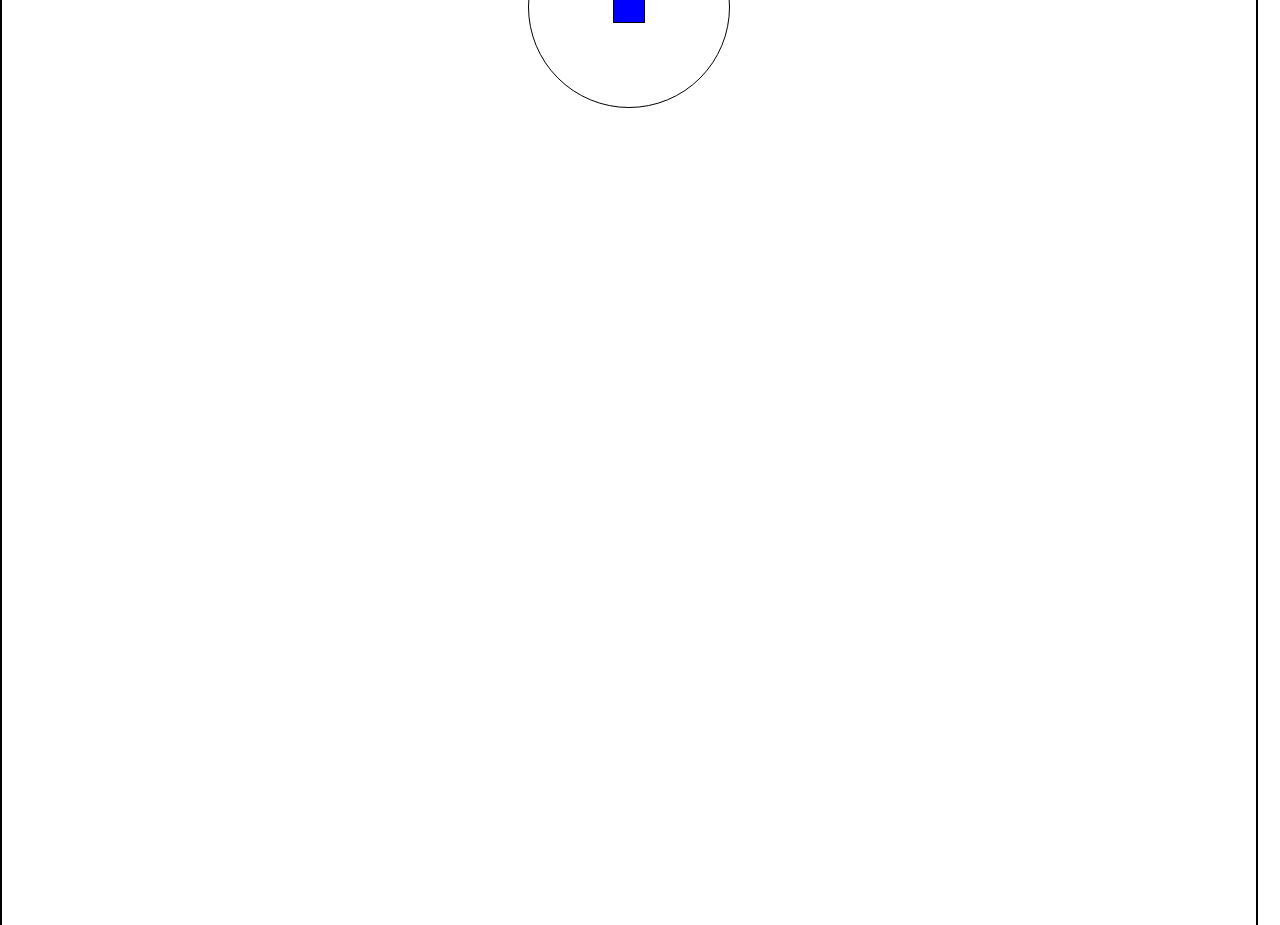
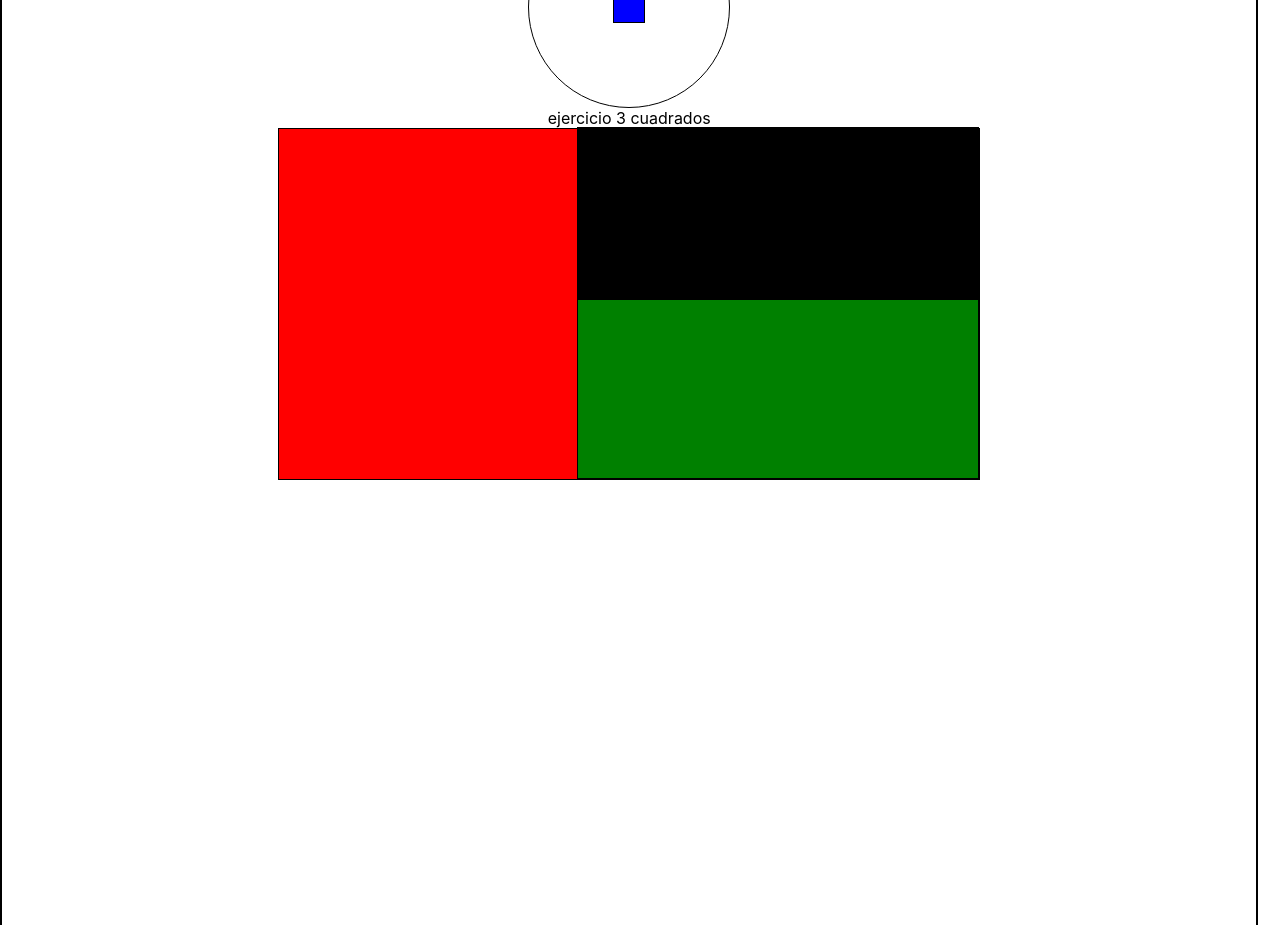
Before and after one commit to Revivanco/reginas-food-app, a React (Create React App) app: page / in a window 1280 px wide. Shown: the part 1840-2765 px from the top of the page. Built offline with nearby package versions, Linux system fonts and the light colour scheme.

Commit message:
play with styles in components

```diff
--- a/src/App.jsx
+++ b/src/App.jsx
@@ -190,6 +190,36 @@ const App = () => {
           }}></Box>
         </Box>
 
+        ejercicio 3 cuadrados
+          <Box
+          sx={{
+            border: "1px solid",
+            height: "350px",
+            width: "700px",
+            display: "flex",
+            backgroundColor: "red",
+            alignItems:"flex-end",
+            justifyContent: "flex-end"
+          }}>
+            <Box
+            sx={{
+            border: "1px solid",
+            height: "350px",
+            width: "400px",
+            display: "flex",
+            backgroundColor: "green"
+            }}>
+              <Box
+              sx={{
+                border: "1px solid",
+                height: "170px",
+                width: "400px",
+                display: "flex",
+                backgroundColor: "black"
+              }}></Box>
+            </Box>
+          </Box>
+
     </Box>
   );
 }
```
